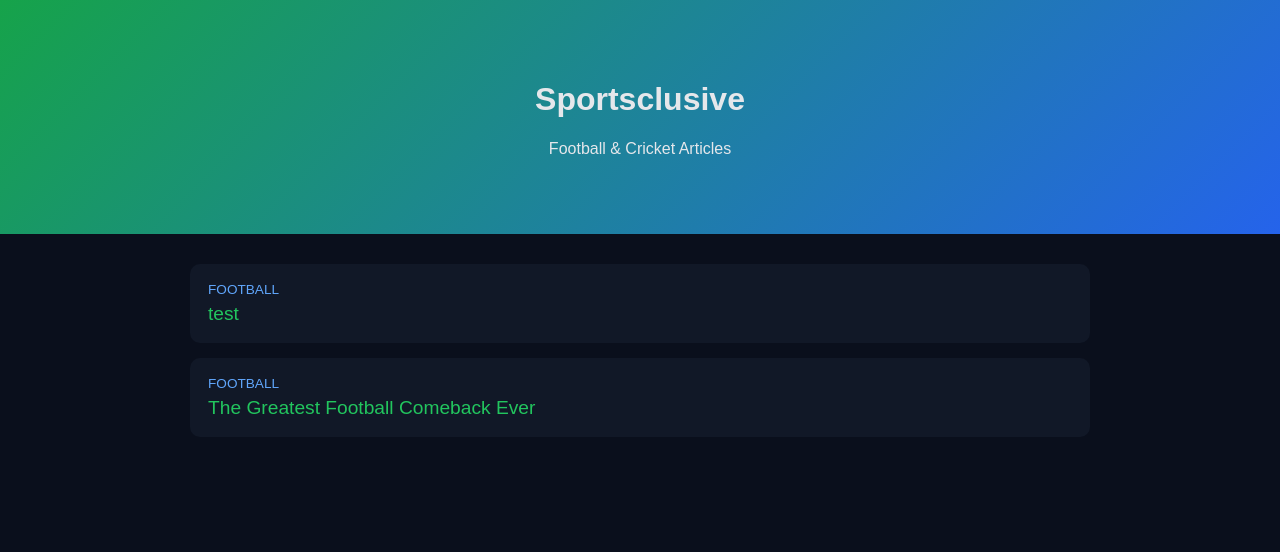
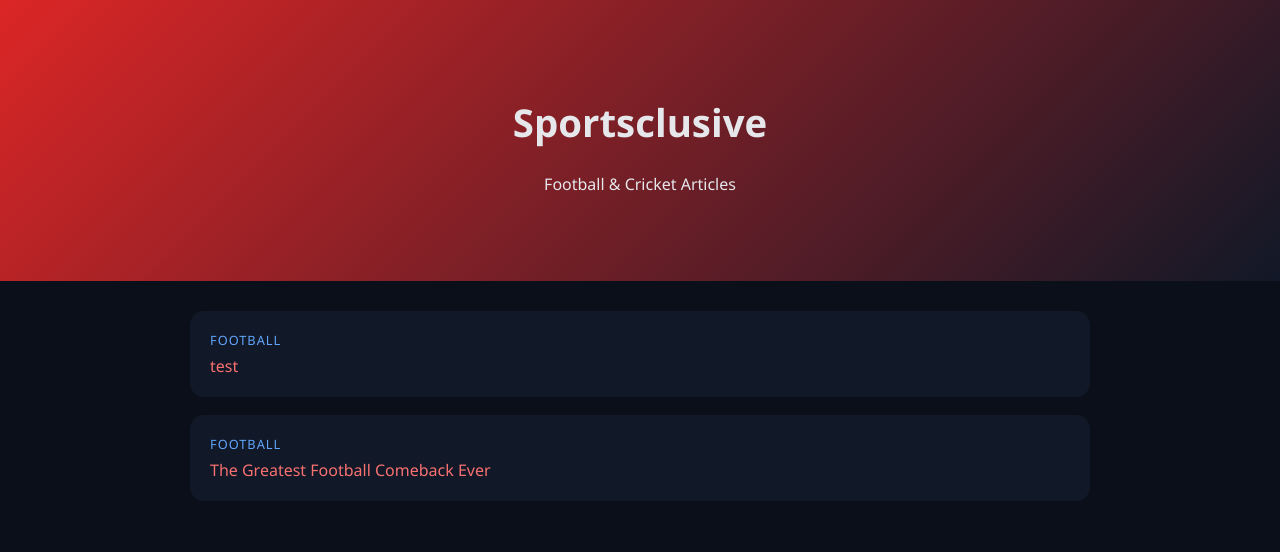
Before and after one commit to mayukh18052012-cell/sportsclusive, a plain HTML site: page index.html in a window 1280 px wide. Drawn offline with Linux system fonts and the light colour scheme.

Commit message:
Update style.css

```diff
--- a/style.css
+++ b/style.css
@@ -1,14 +1,18 @@
 body {
   margin: 0;
-  font-family: Arial, sans-serif;
-  background: #0a0f1c;
+  font-family: 'Segoe UI', Arial, sans-serif;
+  background: #0b0f19;
   color: #e5e7eb;
 }
 
 header {
-  background: linear-gradient(135deg,#16a34a,#2563eb);
-  padding: 60px 20px;
+  background: linear-gradient(135deg,#dc2626,#111827);
+  padding: 70px 20px;
   text-align: center;
+}
+
+header h1 {
+  font-size: 2.4rem;
 }
 
 main {
@@ -18,20 +22,25 @@ main {
 }
 
 a {
-  color: #22c55e;
+  color: #f87171;
   text-decoration: none;
 }
 
 .article-link {
   background: #111827;
-  padding: 18px;
-  margin-bottom: 15px;
-  border-radius: 10px;
-  font-size: 1.2rem;
+  padding: 20px;
+  margin-bottom: 18px;
+  border-radius: 14px;
+  transition: transform 0.2s ease;
+}
+
+.article-link:hover {
+  transform: scale(1.02);
 }
 
 .category {
-  font-size: 0.85rem;
+  font-size: 0.8rem;
   color: #60a5fa;
   margin-bottom: 6px;
+  letter-spacing: 1px;
 }
```
